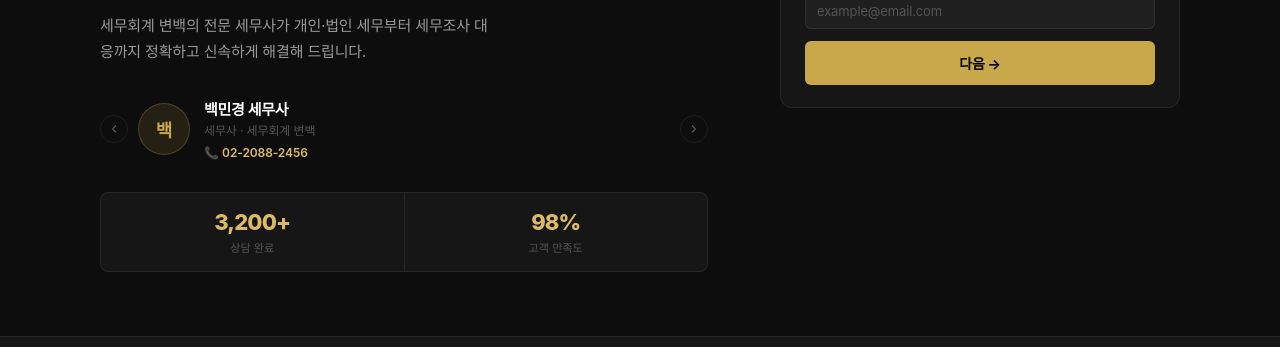
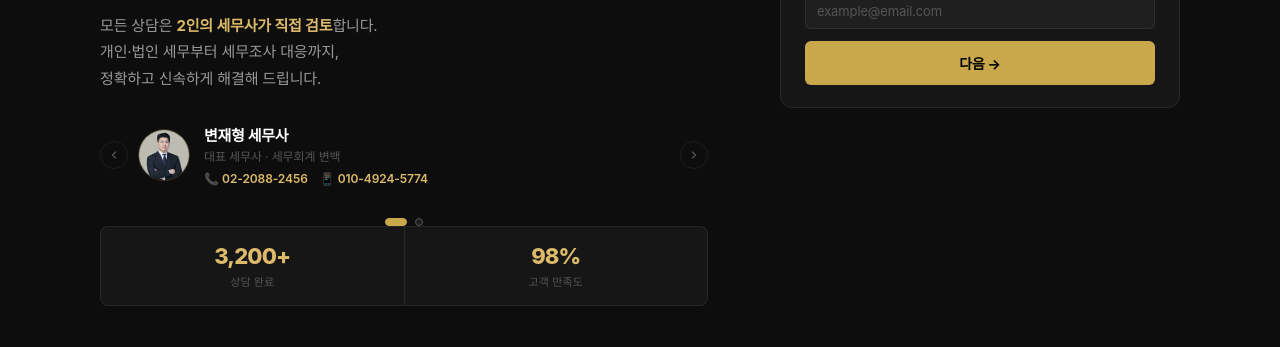
Before and after one commit to bsh920523-ui/semusa_joayo, a plain HTML site: page index.html in a window 1280 px wide. Shown: the part 282-629 px from the top of the page. Drawn offline with Linux system fonts and the light colour scheme; a web font is replaced by a local one.

Commit message:
Prof slider dots, 8s interval, hero desc update

```diff
--- a/index.html
+++ b/index.html
@@ -374,7 +374,7 @@
     <div>
       <div class="h-eyebrow">첫 상담 무료 · 24시간 내 회신</div>
       <h1>세금 문제,<br><span>전문가와 함께라면</span><br>두렵지 않습니다</h1>
-      <p class="hero-desc">세무회계 변백의 전문 세무사가 개인·법인 세무부터 세무조사 대응까지 정확하고 신속하게 해결해 드립니다.</p>
+      <p class="hero-desc">모든 상담은 <strong style="color:var(--gold-l);font-weight:700">2인의 세무사가 직접 검토</strong>합니다.<br>개인·법인 세무부터 세무조사 대응까지,<br>정확하고 신속하게 해결해 드립니다.</p>
       <div class="prof-slider">
         <button class="prof-arr" onclick="profMove(-1)"><svg viewBox="0 0 24 24"><polyline points="15 18 9 12 15 6"/></svg></button>
         <div class="prof-wrap">
@@ -401,6 +401,10 @@
         </div>
         </div>
         <button class="prof-arr" onclick="profMove(1)"><svg viewBox="0 0 24 24"><polyline points="9 18 15 12 9 6"/></svg></button>
+      </div>
+      <div class="exp-dots" style="margin-top:10px;margin-bottom:0">
+        <div class="exp-dot on" id="pdot0" onclick="profMove2(0)"></div>
+        <div class="exp-dot" id="pdot1" onclick="profMove2(1)"></div>
       </div>
       <div class="stats">
         <div class="stat"><span class="stat-n">3,200+</span><div class="stat-l">상담 완료</div></div>
@@ -934,9 +938,11 @@
   document.getElementById('prof'+profIdx).classList.remove('active');
   profIdx=(n+2)%2;
   document.getElementById('prof'+profIdx).classList.add('active');
+  document.querySelectorAll('[id^=pdot]').forEach(function(d,i){d.classList.toggle('on',i===profIdx);});
 }
-function profMove(d){clearInterval(profTimer);profGo(profIdx+d);profTimer=setInterval(function(){profGo(profIdx+1);},4000);}
-profTimer=setInterval(function(){profGo(profIdx+1);},4000);
+function profMove(d){clearInterval(profTimer);profGo(profIdx+d);profTimer=setInterval(function(){profGo(profIdx+1);},8000);}
+function profMove2(n){clearInterval(profTimer);profGo(n);profTimer=setInterval(function(){profGo(profIdx+1);},8000);}
+profTimer=setInterval(function(){profGo(profIdx+1);},8000);
 
 document.getElementById('mov').addEventListener('click',function(e){if(e.target===this)closeModal();});
 document.getElementById('sov').addEventListener('click',function(e){if(e.target===this)this.classList.remove('show');});
```
